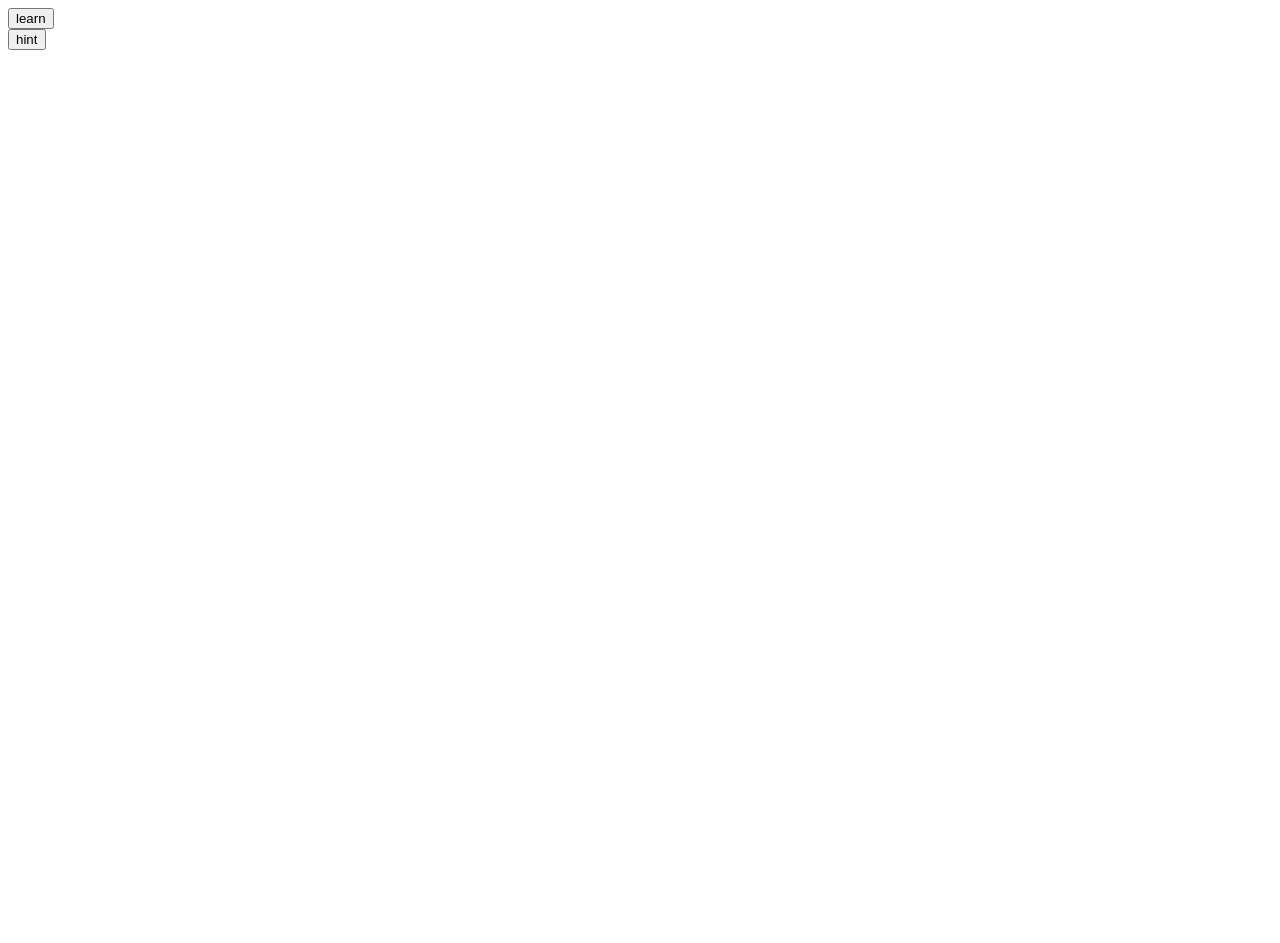
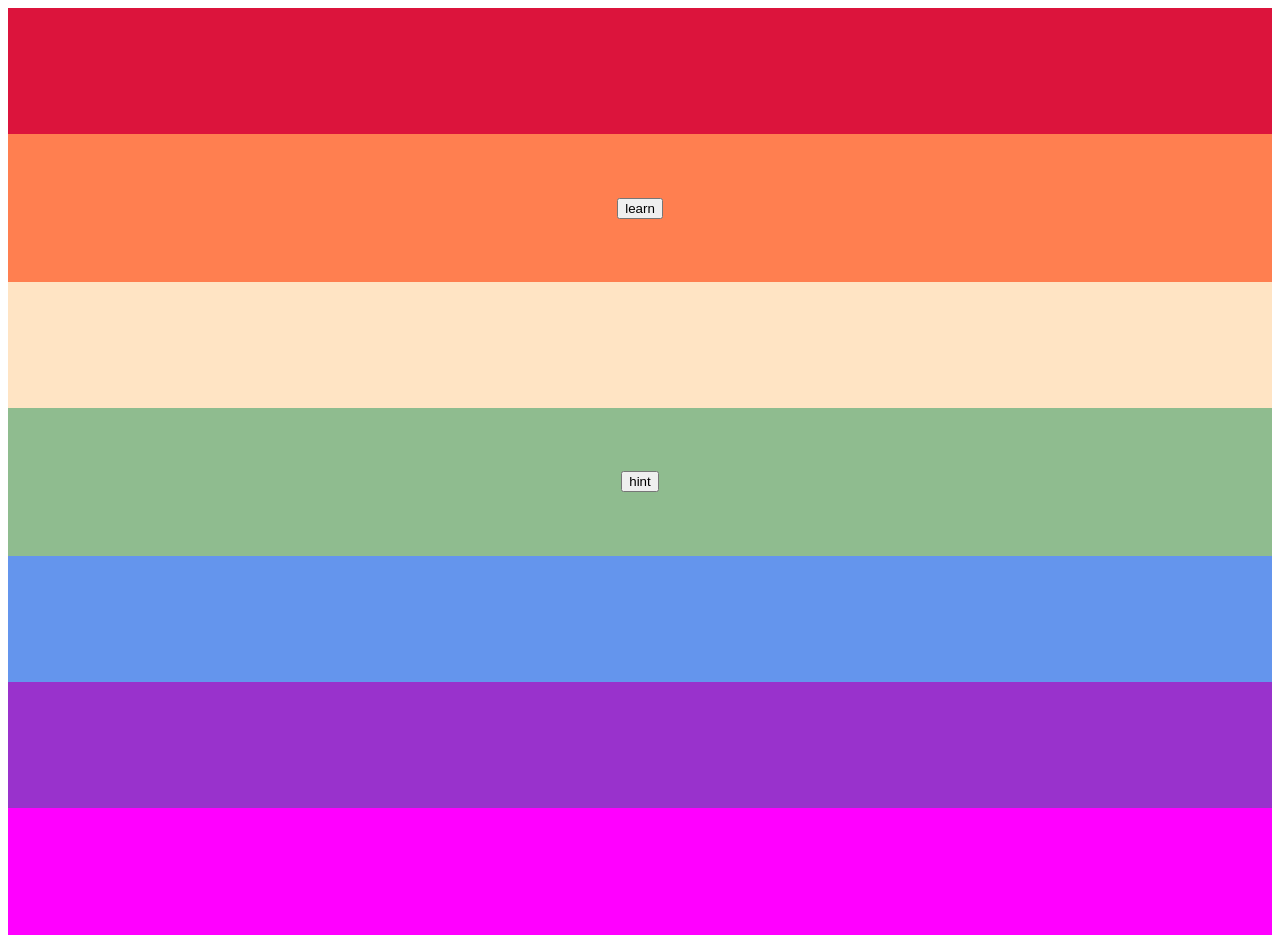
Before and after one commit to mfcecilia/spanish-skills, a plain HTML site: page index.html in a window 1280 px wide. Before the commit the page ends 800 px from the top, so only its background shows below. Drawn offline with Linux system fonts and the light colour scheme.

Commit message:
0003 - made a rainbow, centered elements

```diff
--- a/index.css
+++ b/index.css
@@ -1 +1,48 @@
-index.css
+#header {
+    background-color: crimson;
+    padding: 5%;
+    margin: auto;
+    text-align: center;
+}
+
+#learn {
+    background-color: coral;
+    padding: 5%;
+    margin: auto;
+    text-align: center;
+}
+
+#question {
+    background-color:bisque;
+    padding: 5%;
+    margin: auto;
+    text-align: center;
+}
+
+#hint {
+    background-color:darkseagreen;
+    padding: 5%;
+    margin: auto;
+    text-align: center;
+}
+
+#answer {
+    background-color:cornflowerblue;
+    padding: 5%;
+    margin: auto;
+    text-align: center;
+}
+
+#result {
+    background-color:darkorchid;
+    padding: 5%;
+    margin: auto;
+    text-align: center;
+}
+
+#footer {
+    background-color:fuchsia;
+    padding: 5%;
+    margin: auto;
+    text-align: center;
+}
--- a/index.html
+++ b/index.html
@@ -1,6 +1,7 @@
 <!DOCTYPE html>
 <html>
     <head>
+        <link rel="stylesheet" href="index.css">
         <title>spanish-skills</title>
     </head>
 <body>
```
